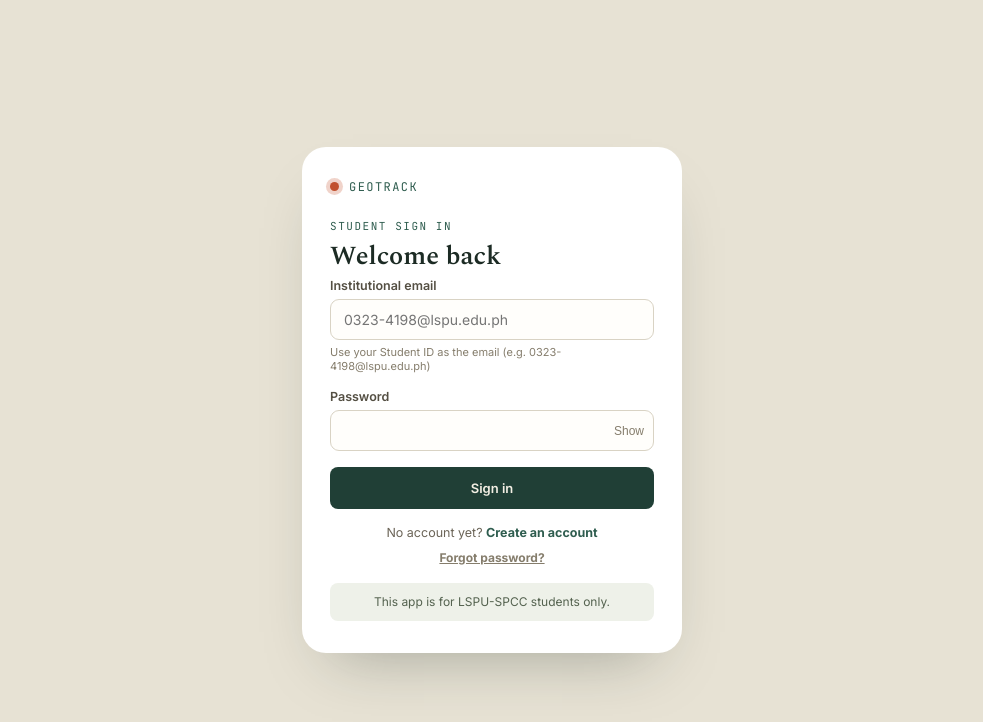
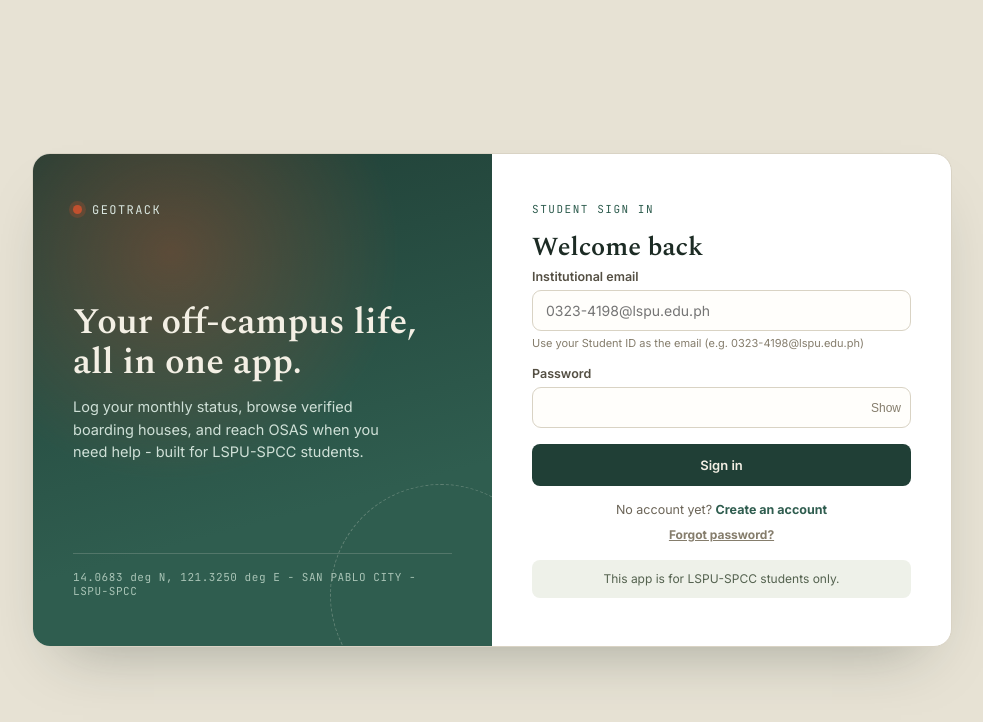
Before and after one commit to biotsharon418-coder/geotrack-fullstack, a React (Vite) app in the folder frontend/: page /student/login in a window 1280 px wide. Shown: the top 722 px of the page, without its empty margins (148-1131 px from the left). Built offline with nearby package versions, Linux system fonts and the light colour scheme; no server answers.

Commit message:
Merge GeoTrack Fixed v3

```diff
--- a/frontend/src/pages/student/StudentLayout.jsx
+++ b/frontend/src/pages/student/StudentLayout.jsx
@@ -10,7 +10,9 @@ export default function StudentLayout() {
   return (
     <div className="student-shell">
       <div className="student-phone">
-        <Outlet />
+        <div className="student-main">
+          <Outlet />
+        </div>
 
         <div className="bottom-nav">
           <NavLink to="/student/home" className={({ isActive }) => `nav-btn ${isActive ? "active" : ""}`}>
--- a/frontend/src/pages/student/StudentLogin.jsx
+++ b/frontend/src/pages/student/StudentLogin.jsx
@@ -167,6 +167,20 @@ export default function StudentLogin() {
   return (
     <div className="student-login-wrap">
       <div className="student-login-card">
+        <div className="student-login-brand">
+          <div className="brand-mark" style={{ color:"#d9e6df" }}>
+            <span className="pin-dot"></span> GEOTRACK
+          </div>
+          <div>
+            <div className="student-brand-title">Your off-campus life, all in one app.</div>
+            <div className="student-brand-sub">
+              Log your monthly status, browse verified boarding houses, and reach OSAS when you need help - built for LSPU-SPCC students.
+            </div>
+          </div>
+          <div className="student-brand-coords">14.0683 deg N, 121.3250 deg E - SAN PABLO CITY - LSPU-SPCC</div>
+        </div>
+
+        <div className="student-login-form">
         <div className="brand-mark" style={{ color:"var(--moss)", marginBottom:24 }}>
           <span className="pin-dot"></span> GEOTRACK
         </div>
@@ -315,6 +329,7 @@ export default function StudentLogin() {
         </div>
 
         <div className="scope-note">This app is for LSPU-SPCC students only.</div>
+        </div>
       </div>
 
       {termsOpen && (
--- a/frontend/src/pages/student/student.css
+++ b/frontend/src/pages/student/student.css
@@ -1,7 +1,7 @@
 /* src/pages/student/student.css
-   Mobile-app feel for the Student side of GeoTrack: everything is
-   centered in a phone-width column so it reads as a phone app even
-   when opened in a desktop browser tab. */
+   Mobile-app feel for the Student side of GeoTrack on phones. On tablet and
+   desktop the layout progressively widens so it reads as a full web app,
+   matching the OSAS admin dashboard's design language. */
 
 .student-login-wrap{
   min-height:100vh; display:flex; align-items:center; justify-content:center;
@@ -10,6 +10,15 @@
 .student-login-card{
   width:100%; max-width:380px; background:var(--card); border-radius:24px;
   padding:32px 28px; box-shadow:0 30px 60px -30px rgba(28,43,36,.35);
+}
+/* Brand panel only appears on wide screens (see desktop breakpoint below);
+   hidden by default so phones/tablets keep the plain card. */
+.student-login-brand{ display:none; }
+.student-brand-title{font-family:var(--font-display); font-size:36px; line-height:1.1; margin-top:28px; font-weight:600;}
+.student-brand-sub{margin-top:14px; font-size:14.5px; line-height:1.55; color:#cfe0d7; max-width:320px;}
+.student-brand-coords{
+  font-family:var(--font-mono); font-size:11px; color:#a9c4b6; letter-spacing:.05em;
+  border-top:1px solid rgba(243,239,228,.18); padding-top:16px; margin-top:32px;
 }
 .form-eyebrow{
   font-family:var(--font-mono); font-size:10.5px; letter-spacing:.1em; text-transform:uppercase;
@@ -88,3 +97,56 @@
 
 .back-row{display:flex; align-items:center; gap:10px;}
 .back-row button{background:none; border:none; font-size:18px; cursor:pointer; padding:0 4px;}
+
+/* ============ TABLET (600px - 899px): wider centered card, more room to
+   breathe, still a single-column "app" feel since a two-column phone-style
+   nav doesn't make sense yet at this width. ============ */
+@media (min-width:600px) and (max-width:899px){
+  .student-login-card{ max-width:480px; padding:40px 36px; }
+  .student-shell{ padding:36px; }
+  .student-phone{ max-width:560px; min-height:80vh; border-radius:20px; }
+  .student-header{ padding:28px 32px 14px; }
+  .student-body{ padding:8px 32px 24px; }
+}
+
+/* ============ DESKTOP (900px+): full web-app treatment matching the OSAS
+   admin dashboard's design language - a wide split-panel login (brand +
+   form side by side) and a widened, airier content shell instead of a
+   phone-width card. ============ */
+@media (min-width:900px){
+  .student-login-card{
+    display:grid; grid-template-columns:1fr 1fr; max-width:920px;
+    padding:0; border:1px solid var(--line); border-radius:18px; overflow:hidden;
+  }
+  .student-login-brand{
+    display:flex; flex-direction:column; justify-content:space-between;
+    background:
+      radial-gradient(circle at 30% 20%, rgba(193,80,46,.35), transparent 45%),
+      linear-gradient(165deg,var(--moss-dark),var(--moss) 70%);
+    color:#f3efe4; padding:48px 40px; position:relative; overflow:hidden;
+  }
+  .student-login-brand::after{
+    content:""; position:absolute; right:-60px; bottom:-60px; width:220px; height:220px;
+    border:1px dashed rgba(243,239,228,.25); border-radius:50%;
+  }
+  .student-login-form{ padding:48px 40px; display:flex; flex-direction:column; justify-content:center; }
+  /* the small inline brand-mark inside the form column is redundant once
+     the dedicated brand panel is showing */
+  .student-login-form > .brand-mark{ display:none; }
+
+  .student-shell{ padding:40px; }
+  .student-phone{
+    max-width:1040px; min-height:82vh; border-radius:22px;
+    flex-direction:row-reverse; overflow:hidden;
+  }
+  .student-main{ flex:1; display:flex; flex-direction:column; min-width:0; overflow-y:auto; }
+  .student-header{ padding:32px 40px 14px; }
+  .student-body{ padding:8px 40px 32px; flex:1; overflow-y:visible; }
+  .bottom-nav{
+    width:220px; flex-shrink:0; flex-direction:column; justify-content:flex-start;
+    align-items:stretch; gap:6px; border-top:none; border-right:1px solid var(--line);
+    background:var(--card); padding:32px 16px;
+  }
+  .nav-btn{ flex-direction:row; justify-content:flex-start; gap:10px; font-size:13px; padding:10px 12px; border-radius:8px; }
+  .nav-btn.active{ background:#eef1e9; }
+}
```
Also changed, not shown: 2 other files (tests, documents, lock files or other folders).
